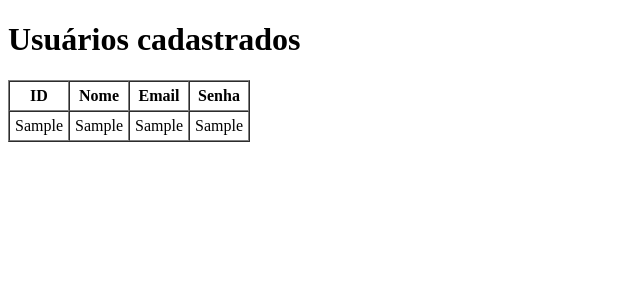
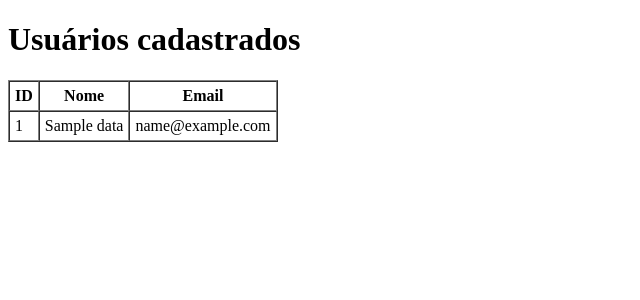
Before and after one commit to VittorNCosta/FinalProject, a Node server app: template views/templates/index.ejs in a window 1280 px wide. Shown: the top 300 px of the page, without its empty margins (0-640 px from the left). Run offline with Node 20, Linux system fonts and the light colour scheme; the template is opened without the code that fills it: most values are stand-ins (such as "Sample title", 1, 10 or a date in 2020).

Commit message:
ajust users list

```diff
--- a/app.js
+++ b/app.js
@@ -4,40 +4,44 @@ const multer = require("multer");
 const { criarPool, getConnection, uploadsDir, serverConfig } = require("./config");
 
 const app = express();
-let pool; // Pool global
+let pool;
 
-// ===== Configuração do EJS =====
+
 app.set("views", path.join(process.cwd(), "views", "templates"));
 app.set("view engine", "ejs");
 
-// ===== Middlewares =====
+
 app.use(express.json());
 app.use(express.urlencoded({ extended: true }));
 app.use(express.static(path.join(process.cwd(), "public")));
 
-// ===== Upload de arquivos =====
+
 const storage = multer.diskStorage({
   destination: (req, file, cb) => cb(null, uploadsDir),
   filename: (req, file, cb) => cb(null, Date.now() + "-" + file.originalname),
 });
 const upload = multer({ storage, limits: { fileSize: serverConfig.maxFileSize } });
 
-// ===== Rotas =====
+
 app.get("/", async (req, res) => {
   let conn;
   try {
     conn = await getConnection(pool);
     let result = [];
     if (conn) {
-      const query = await conn.execute(`SELECT * FROM users`);
-      result = query.rows;
+      const query = await conn.execute(`SELECT us_id, us_name, us_email FROM users`);
+      result = query.rows.map(row => ({
+        us_id: row[0],
+        us_name: row[1],
+        us_email: row[2]
+      }));
     }
     res.render("index", { data: result });
   } catch (err) {
     console.error(err);
     res.status(500).send("Erro ao carregar a página");
   } finally {
-    if (conn) await conn.close(); // devolve a conexão ao pool
+    if (conn) await conn.close();
   }
 });
 
@@ -49,7 +53,6 @@ app.post("/upload", upload.single("file"), (req, res) => {
   }
 });
 
-// ===== Inicialização do servidor e pool =====
 (async () => {
   pool = await criarPool();
   if (!pool) {
--- a/views/templates/index.ejs
+++ b/views/templates/index.ejs
@@ -16,16 +16,14 @@
                     <th>ID</th>
                     <th>Nome</th>
                     <th>Email</th>
-                    <th>Senha</th>
                 </tr>
             </thead>
             <tbody>
                 <% data.forEach(user => { %>
                     <tr>
-                        <td><%= user[0] %></td>
-                        <td><%= user[1] %></td>
-                        <td><%= user[2] %></td>
-                        <td><%= user[3] %></td>
+                        <td><%= user.us_id %></td>
+                        <td><%= user.us_name %></td>
+                        <td><%= user.us_email %></td>
                     </tr>
                 <% }) %>
             </tbody>
```
